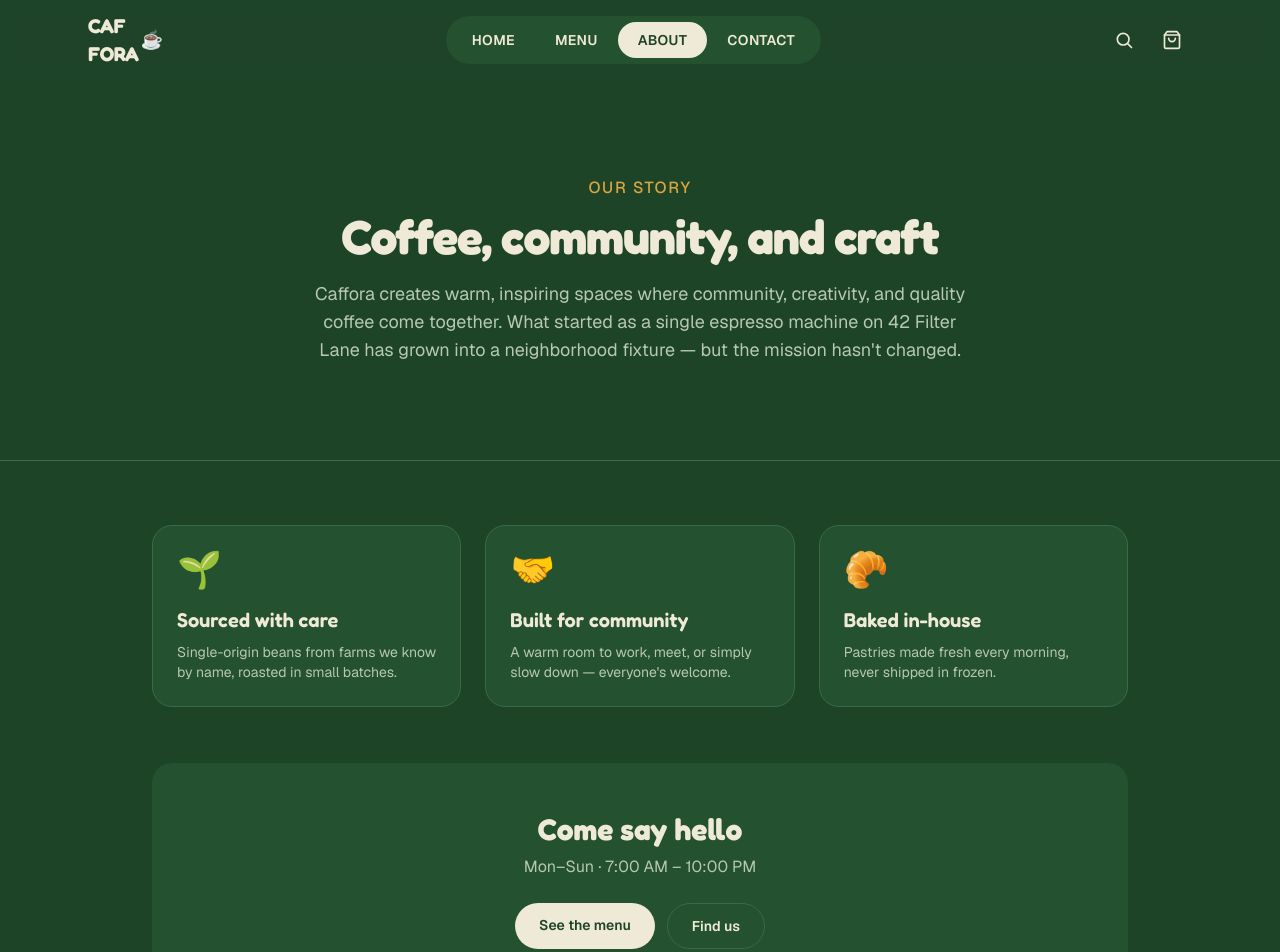
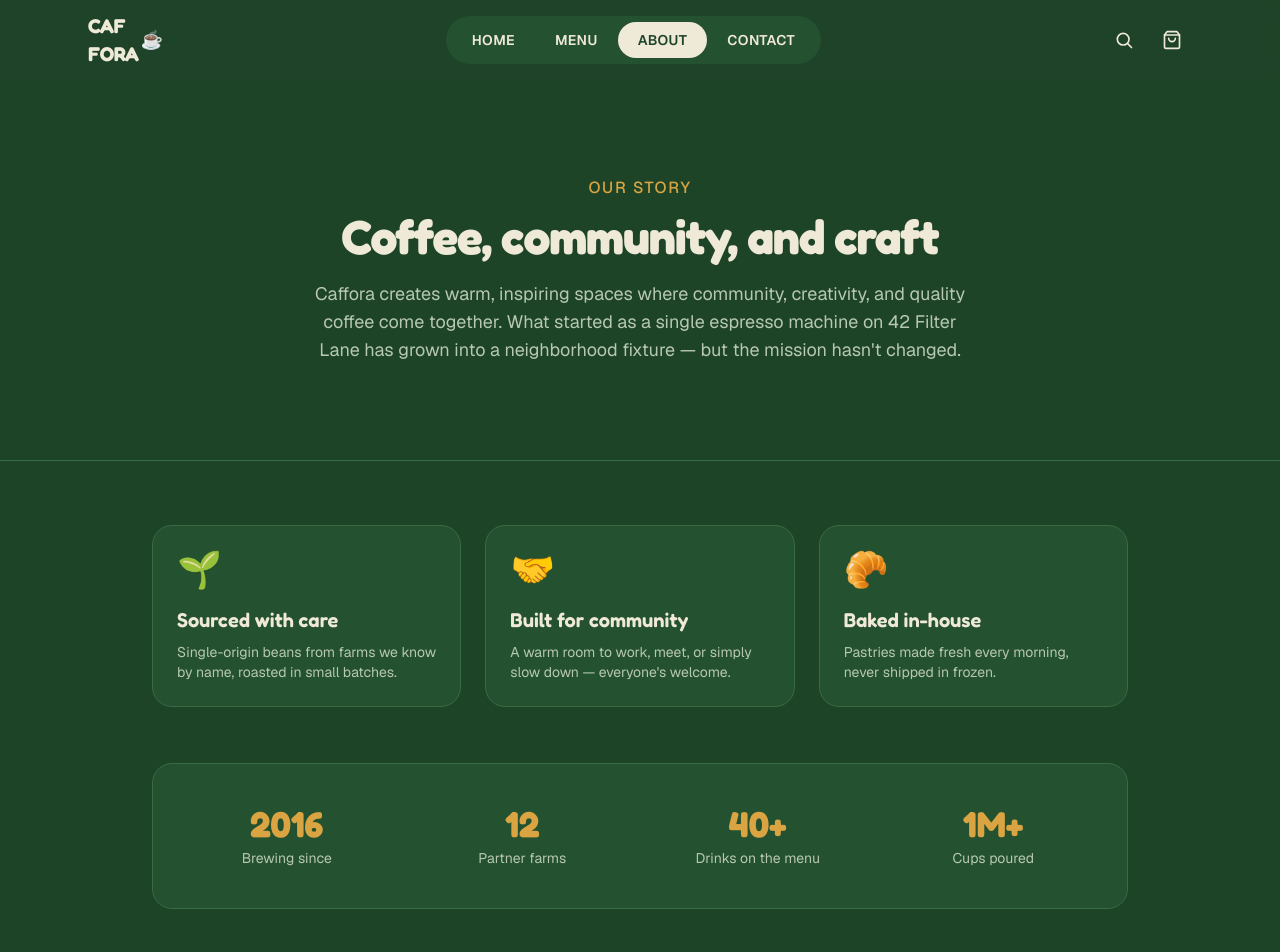
Before and after one commit to Nehalsurapuram/sup, a Next.js app: page /about in a window 1280 px wide. Shown: the top 952 px of the page. Built offline with nearby package versions, Linux system fonts and the light colour scheme.

Commit message:
Add statistics section to AboutPage component

```diff
--- a/app/(site)/about/page.tsx
+++ b/app/(site)/about/page.tsx
@@ -11,6 +11,13 @@ const values = [
   { emoji: "🌱", title: "Sourced with care", body: "Single-origin beans from farms we know by name, roasted in small batches." },
   { emoji: "🤝", title: "Built for community", body: "A warm room to work, meet, or simply slow down — everyone's welcome." },
   { emoji: "🥐", title: "Baked in-house", body: "Pastries made fresh every morning, never shipped in frozen." },
+];
+
+const stats = [
+  { value: "2016", label: "Brewing since" },
+  { value: "12", label: "Partner farms" },
+  { value: "40+", label: "Drinks on the menu" },
+  { value: "1M+", label: "Cups poured" },
 ];
 
 export default function AboutPage() {
@@ -50,6 +57,19 @@ export default function AboutPage() {
           ))}
         </div>
 
+        <div className="mt-14 rounded-card border border-border bg-surface px-4 py-10 sm:px-8">
+          <div className="grid grid-cols-2 gap-8 sm:grid-cols-4">
+            {stats.map((s) => (
+              <div key={s.label} className="text-center">
+                <div className="font-display text-3xl font-bold text-accent sm:text-4xl">
+                  {s.value}
+                </div>
+                <div className="mt-1 text-sm text-muted">{s.label}</div>
+              </div>
+            ))}
+          </div>
+        </div>
+
         <div className="mt-14 rounded-card bg-surface p-8 text-center sm:p-12">
           <h2 className="font-display text-2xl font-bold text-foreground sm:text-3xl">
             Come say hello
```
